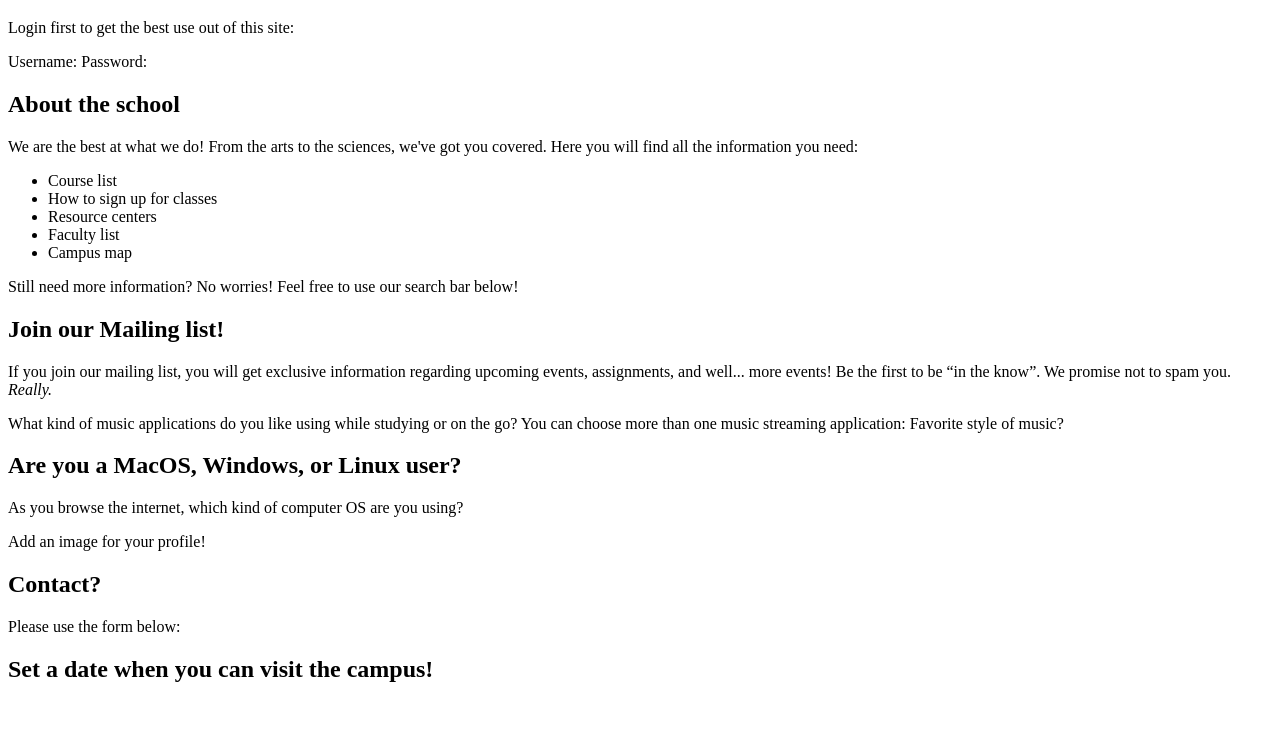
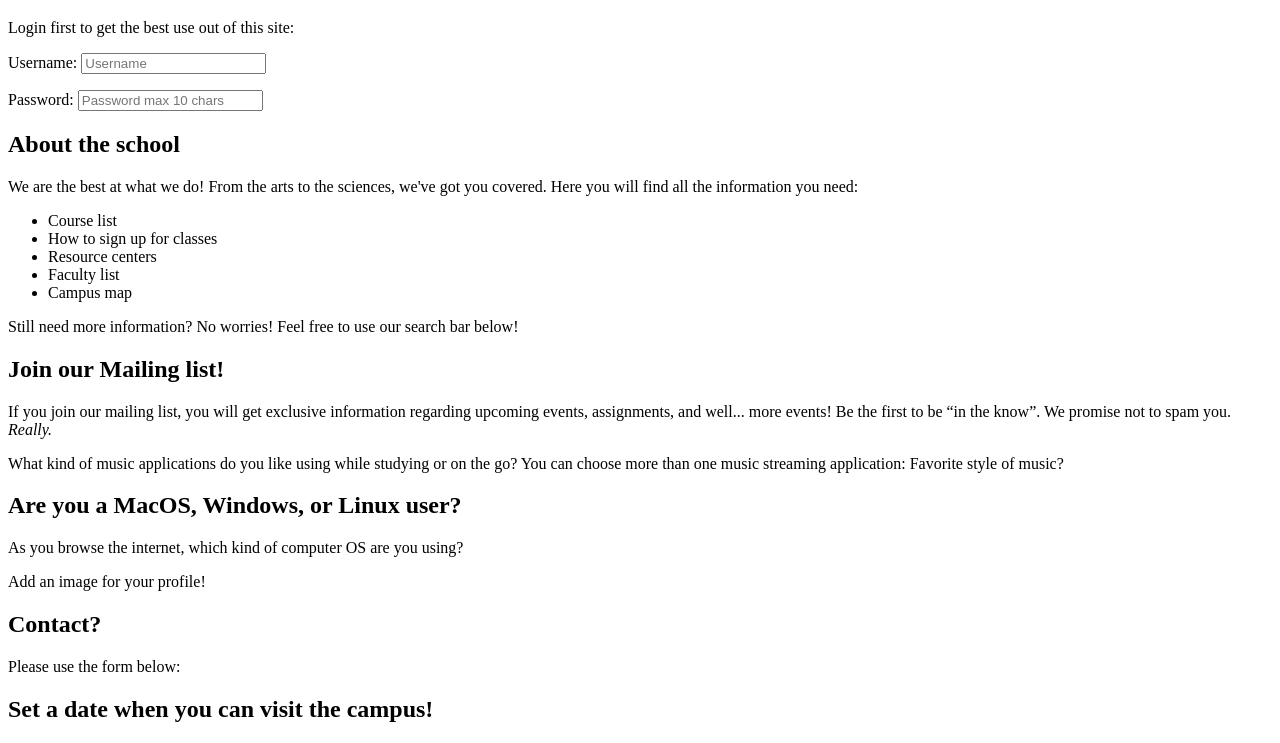
Before and after one commit to fzdigm/CH7, a plain HTML site: page index.html in a window 1280 px wide. Shown: the part 61-804 px from the top of the page. Drawn offline with Linux system fonts and the light colour scheme.

Commit message:
first commit

```diff
--- a/index.html
+++ b/index.html
@@ -18,9 +18,17 @@
 
 
 
-    Username:  <!-- use the <input> tag as seen on page 153 to get it going, then be sure to use the "placeholder" attribute as seen on page 168-->
+      <!-- use the <input> tag as seen on page 153 to get it going, then be sure to use the "placeholder" attribute as seen on page 168-->
+    <form action="">
+        <p>Username:
+            <input type="text" name="username" maxlength="10" placeholder="Username">
+        </p>
+        <p>Password:
+            <input type="password" name="password" maxlength="10" placeholder="Password max 10 chars">
+        </p>
+    </form>
 
-    Password:  <!-- use form validation as seen on page 165 -->
+      <!-- use form validation as seen on page 165 -->
 
      <!-- add a <button>  tag as seen on page 162 – but don’t use an <img> tag as seen on the same page though, instead keep it simple and write it out like this: <button> Submit</button>-->
 
```
